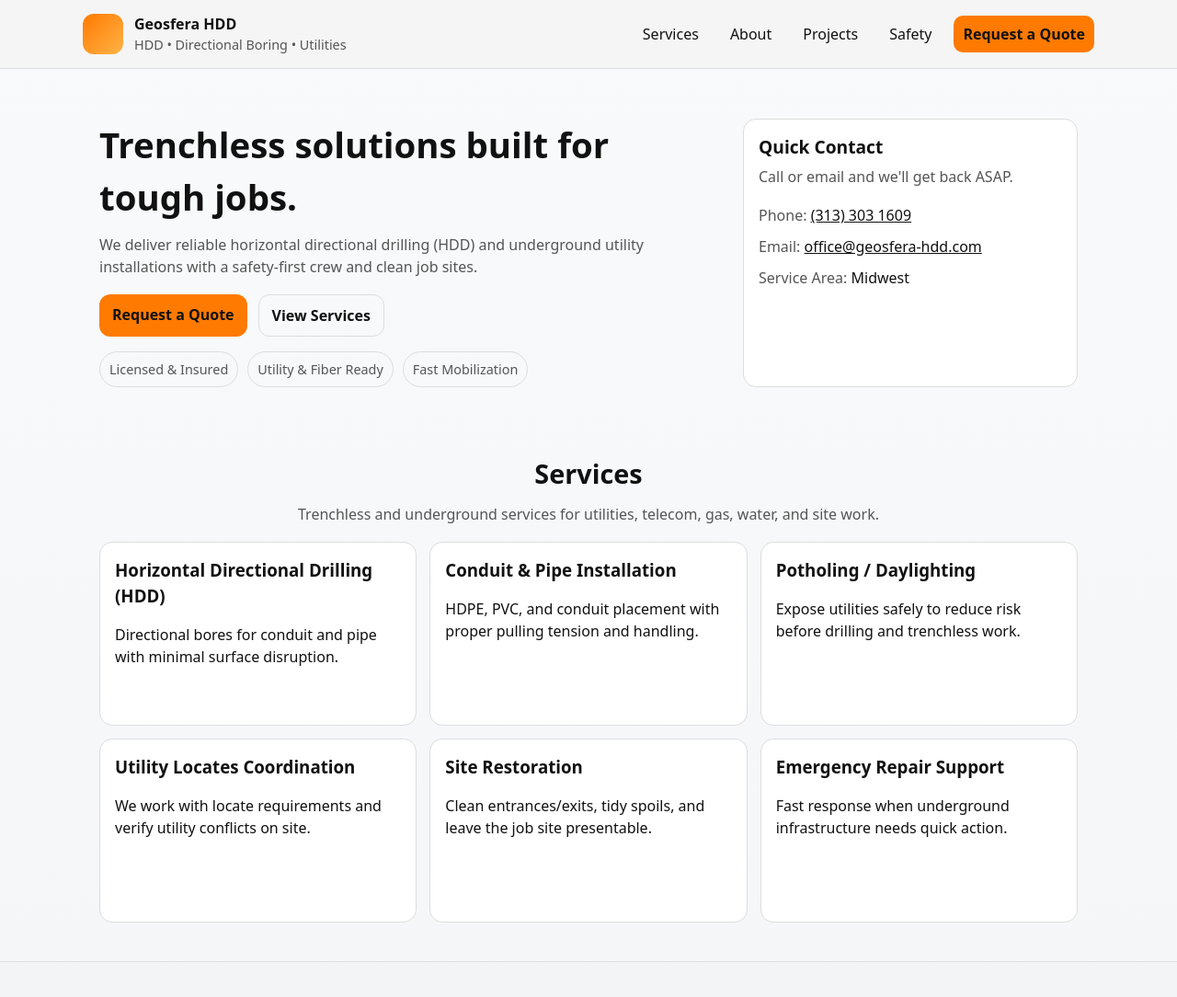
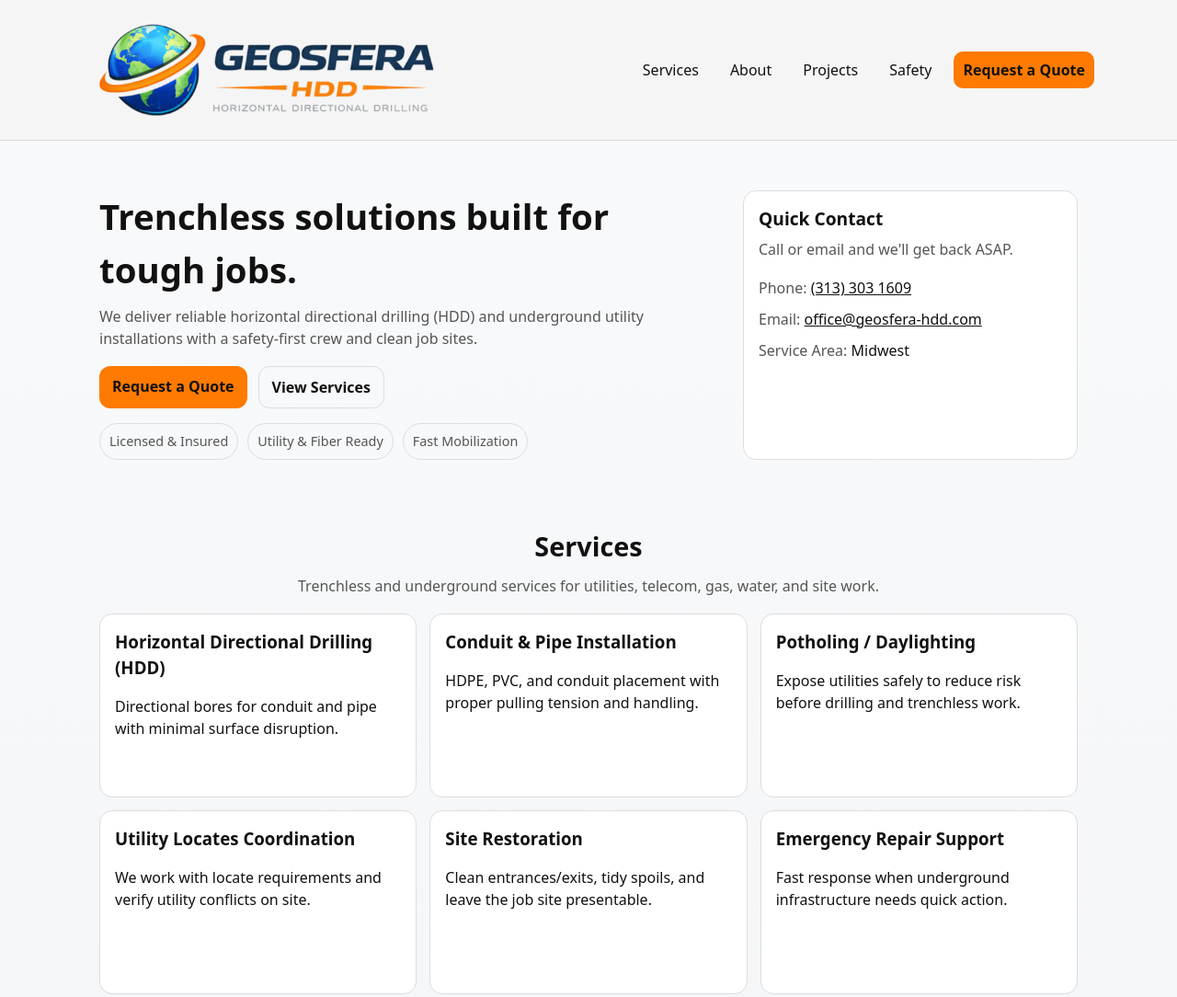
Before and after one commit to rubanyukm/drilling-site-main, a plain HTML site: page index.html in a window 1280 px wide. Shown: the top 1084 px of the page at 92% size. Drawn offline with Linux system fonts and the light colour scheme.

Commit message:
Changed styling and added icons and logos

```diff
--- a/index.html
+++ b/index.html
@@ -9,6 +9,9 @@
 
     <!-- What shows in the browser tab -->
     <title>Geosfera | HDD & Utility Services</title>
+
+    <!-- Icon -->
+    <link rel="icon" type="image/x-icon" href="/images/geosfera_icon_pixel_clean.ico">
 
     <!-- Short description for search engines -->
     <meta
@@ -30,11 +33,7 @@
         <!-- Brand area: logo + company name -->
         <a class="brand" href="#">
           <!-- If you don't have a logo yet, this still looks fine -->
-          <div class="brand-mark" aria-hidden="true"></div>
-          <div class="brand-text">
-            <div class="brand-name">Geosfera HDD</div>
-            <div class="brand-tag">HDD • Directional Boring • Utilities</div>
-          </div>
+            <img src="images/geosfera-transparent.png" alt="Geosfera HDD logo" class="logo">
         </a>
 
         <!-- Mobile menu button -->
--- a/styles.css
+++ b/styles.css
@@ -50,29 +50,6 @@
     border-bottom: 1px solid var(--border);
     z-index: 10;
   }
-  .header-inner {
-    display: flex;
-    align-items: center;
-    justify-content: space-between;
-    padding: 14px 0;
-    gap: 14px;
-  }
-
-  .brand {
-    display: flex;
-    gap: 12px;
-    text-decoration: none;
-    color: var(--text);
-    align-items: center;
-  }
-  .brand-mark {
-    width: 44px;
-    height: 44px;
-    border-radius: 12px;
-    background: linear-gradient(135deg, #ff7a00, #ffb347);
-  }
-  .brand-name { font-weight: 700; }
-  .brand-tag { font-size: 0.9rem; color: var(--muted); }
 
   /* Nav */
   .site-nav {
@@ -283,3 +260,36 @@
 .stat {
     background: var(--panel);
 }
+
+
+.header-inner {
+  display: flex;
+  align-items: center;
+  justify-content: space-between;
+  gap: 18px;
+  padding: 12px 0;
+}
+
+.brand {
+  display: flex;
+  align-items: center;
+  flex: 0 1 auto;
+  min-width: 0;
+  text-decoration: none;
+}
+
+.logo {
+  display: block;
+  height: 128px;
+  width: auto;
+  max-width: 100%;
+  object-fit: contain;
+}
+
+.site-nav {
+  display: flex;
+  align-items: center;
+  gap: 14px;
+  flex: 0 1 auto;
+  min-width: 0;
+}
```
Also changed, not shown: images/geosfera-logo.png (added), images/geosfera-transparent.png (added), images/geosfera_icon_pixel_clean.ico (added), images/geosfera_logo_header.png (added), images/geosfera_logo_small.png (added).
